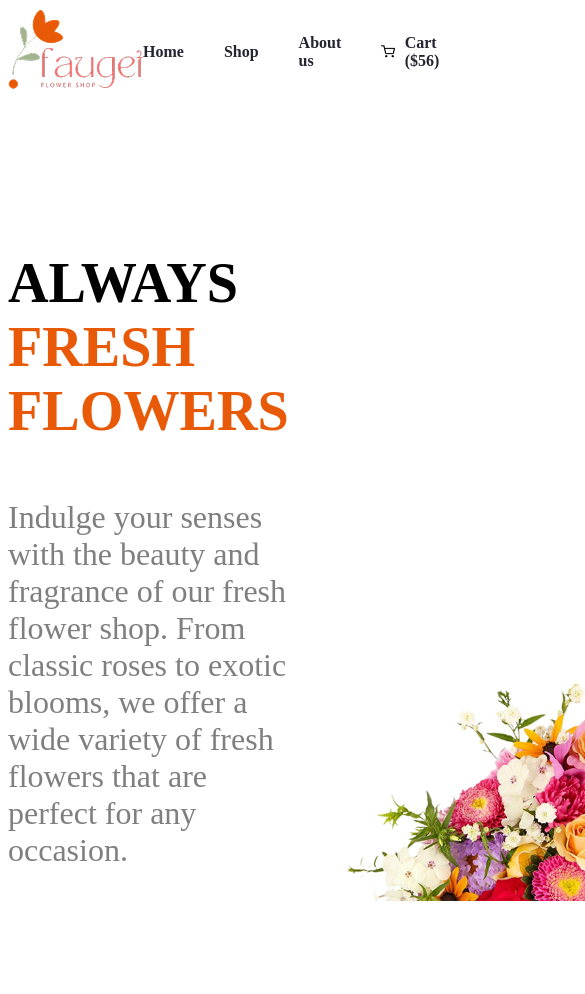
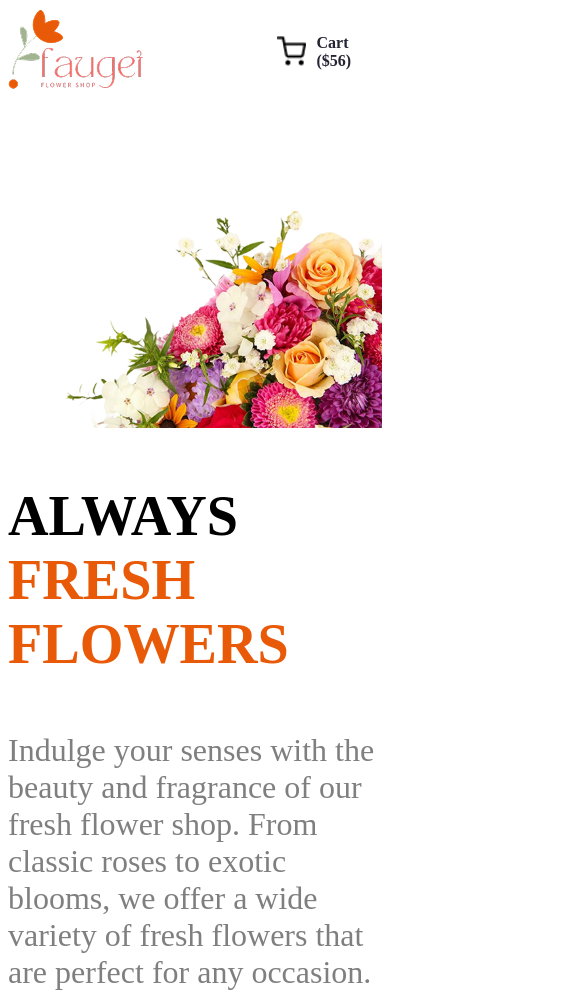
Before and after one commit to RTArony/Assign02, a plain HTML site: page index.html in a window 390 px wide. Shown: the top 994 px of the page, 585 px wide, since content can reach past the window. Before the commit the page ends 909 px from the top, so only its background shows below. Drawn offline with Linux system fonts and the light colour scheme.

Commit message:
responsiveness of navbar & banner

```diff
--- a/index.html
+++ b/index.html
@@ -14,9 +14,9 @@
                 <img src="assets/logo.png" alt="">
             </div>
             <div class="menu">
-                <h6><a href="">Home</a></h6>
-                <h6><a href="">Shop</a></h6>
-                <h6><a href="">About us</a></h6>
+                <h6 class="hide"><a href="">Home</a></h6>
+                <h6 class="hide"><a href="">Shop</a></h6>
+                <h6 class="hide"><a href="">About us</a></h6>
                 <div class="cart">
                     <img src="assets/shopping-cart.png" alt="">
                     <h6><a href="">Cart ($56)</a></h6>
--- a/styles.css
+++ b/styles.css
@@ -40,6 +40,11 @@ nav{
     width: 30%;
     height: 30%;
 }
+@media screen and (max-width:576px) {
+    .hide{
+        display: none;
+    }
+}
 
 /* banner style */
 .banner{
@@ -59,3 +64,8 @@ nav{
 .banner img{
     width: 100%;
 }
+@media screen and (max-width:576px) {
+    .banner{
+        flex-direction: column-reverse;
+    }
+}
```
